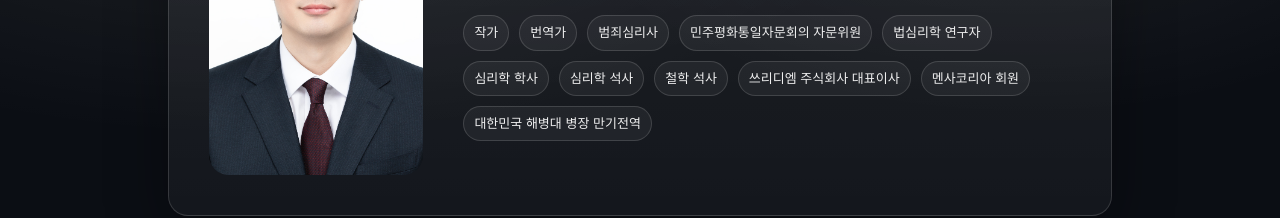
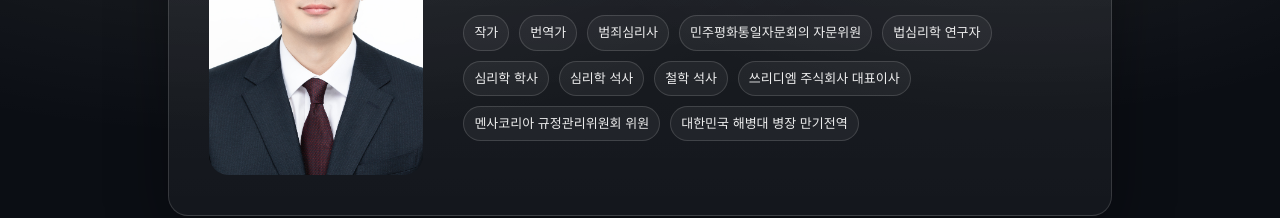
Before and after one commit to jayrkim/jayrkim.github.io, a plain HTML site: page index.html in a window 1280 px wide. Shown: the part 222-440 px from the top of the page. Drawn offline with Linux system fonts and the light colour scheme.

Commit message:
Update: 멘사코리아 '회원' → '규정관리위원회 위원' 변경

```diff
--- a/index.html
+++ b/index.html
@@ -93,7 +93,7 @@ body{
         <span class="tag">심리학 석사</span>
         <span class="tag">철학 석사</span>
         <span class="tag">쓰리디엠 주식회사 대표이사</span>
-                <span class="tag">멘사코리아 회원</span>
+                <span class="tag">멘사코리아 규정관리위원회 위원</span>
         <span class="tag">대한민국 해병대 병장 만기전역</span>
       </div>
     </div>
```
